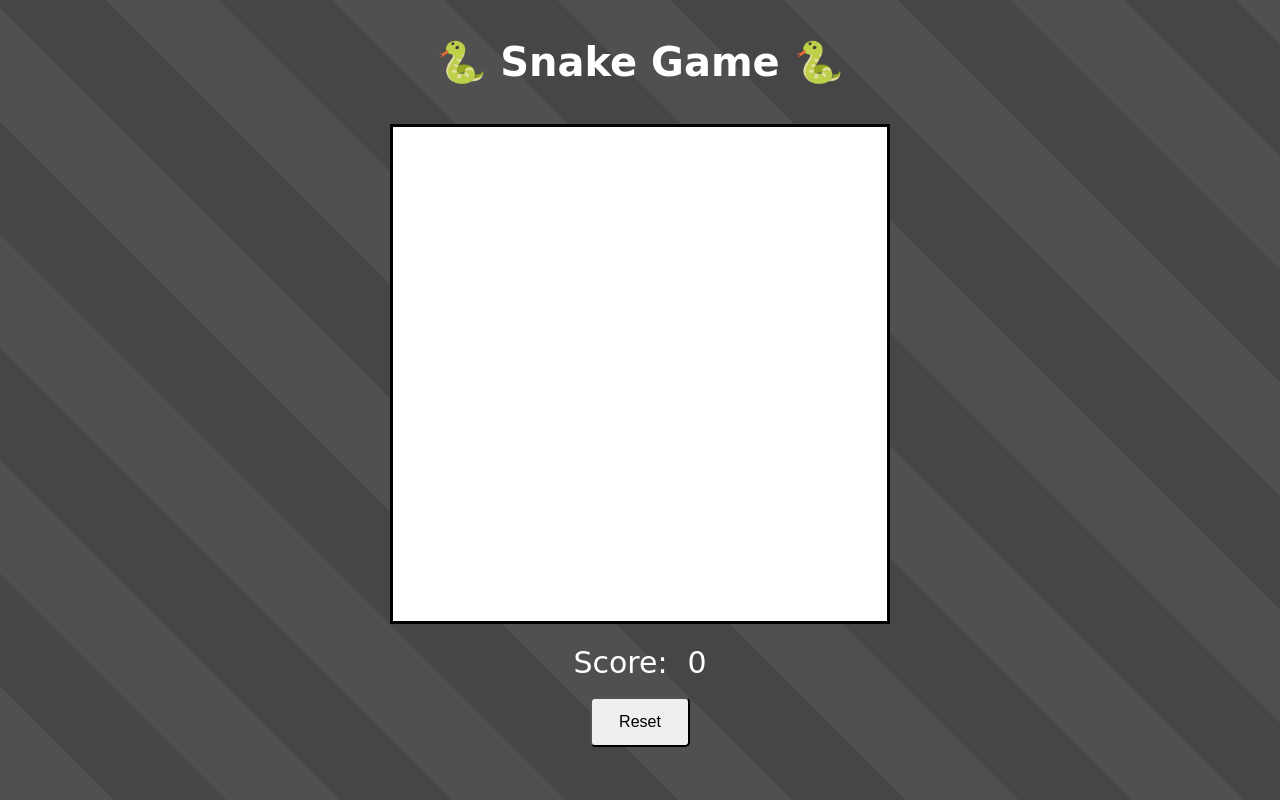
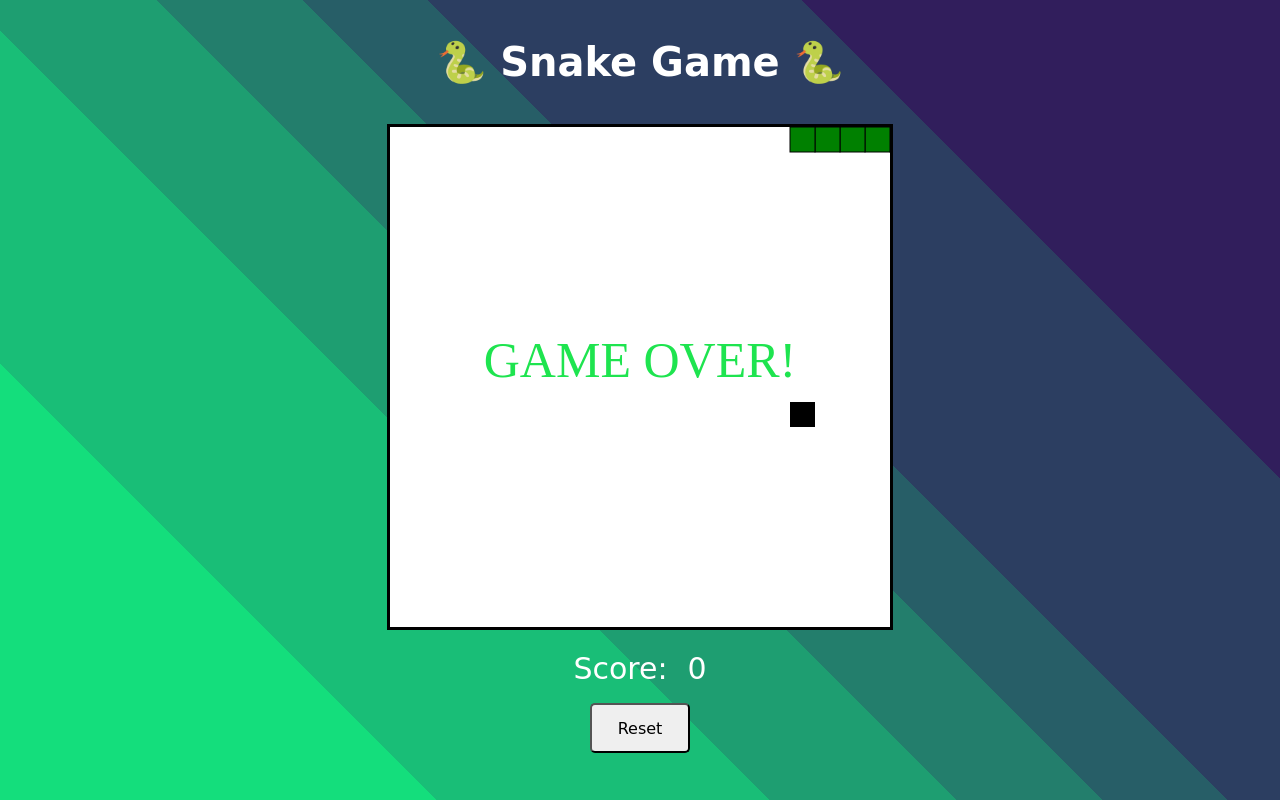
Before and after one commit to Diana2x/Snake-game, a plain HTML site: page index.html in a window 1280 px wide. Both pictures are taken after a click on the button "Reset". Drawn offline with Linux system fonts and the light colour scheme; a web font is replaced by a local one.

Commit message:
Added JS

```diff
--- a/index.html
+++ b/index.html
@@ -13,7 +13,7 @@
       <h1 class="gameTitle">🐍 Snake Game 🐍</h1>
     </div>
     <div id="gameContainer">
-      <canvas id="gameBoard"></canvas>
+      <canvas id="gameBoard" width="500px" height="500px"></canvas>
       <div id="score">
         <div>Score:</div>
         <div id="scoreNumber">0</div>
--- a/index.js
+++ b/index.js
@@ -0,0 +1,171 @@
+const gameBoard = document.querySelector("#gameBoard");
+const ctx = gameBoard.getContext("2d");
+const scoreText = document.querySelector("#scoreNumber");
+const resetBtn = document.querySelector("#resetBtn");
+const gameWidth = gameBoard.width;
+const gameHeight = gameBoard.height;
+const boardBackground = "white";
+const snakeColor = "green";
+const snakeBorder = "black";
+const foodColor = "black";
+const unitSize = 25;
+let running = false;
+let xVelocity = unitSize;
+let yVelocity = 0;
+let foodX;
+let foodY;
+let score = 0;
+let snake = [
+  { x: unitSize * 4, y: 0 },
+  { x: unitSize * 3, y: 0 },
+  { x: unitSize * 2, y: 0 },
+  { x: unitSize, y: 0 },
+  { x: 0, y: 0 },
+];
+
+window.addEventListener("keydown", changeDirection);
+resetBtn.addEventListener("click", resetGame);
+
+gameStart();
+
+function gameStart() {
+  running = true;
+  scoreText.textContent = score;
+  createFood();
+  drawFood();
+  nextTick();
+}
+
+function nextTick() {
+  if (running) {
+    setTimeout(() => {
+      clearBoard();
+      drawFood();
+      moveSnake();
+      drawSnake();
+      checkGameOver();
+      nextTick();
+    }, 75);
+  } else {
+    displayGameOver();
+  }
+}
+
+function clearBoard() {
+  ctx.fillStyle = boardBackground;
+  ctx.fillRect(0, 0, gameWidth, gameHeight);
+}
+
+function createFood() {
+  function randomFood(min, max) {
+    const randNum =
+      Math.round((Math.random() * (max - min) + min) / unitSize) * unitSize;
+    return randNum;
+  }
+  foodX = randomFood(0, gameWidth - unitSize);
+  foodY = randomFood(0, gameWidth - unitSize);
+  console.log(foodX);
+}
+
+function drawFood() {
+  ctx.fillStyle = foodColor;
+  ctx.fillRect(foodX, foodY, unitSize, unitSize);
+}
+
+function moveSnake() {
+  const head = { x: snake[0].x + xVelocity, y: snake[0].y + yVelocity };
+  snake.unshift(head);
+
+  //if food is eaten
+  if (snake[0].x == foodX && snake[0].y == foodY) {
+    score += 1;
+    scoreText.textContent = score;
+    createFood();
+  } else {
+    snake.pop();
+  }
+}
+
+function drawSnake() {
+  ctx.fillStyle = snakeColor;
+  ctx.strokeStyle = snakeBorder;
+  snake.forEach((snakePart) => {
+    ctx.fillRect(snakePart.x, snakePart.y, unitSize, unitSize);
+    ctx.strokeRect(snakePart.x, snakePart.y, unitSize, unitSize);
+  });
+}
+
+function changeDirection(event) {
+  const keyPressed = event.keyCode;
+  const LEFT = 37;
+  const UP = 38;
+  const RIGHT = 39;
+  const DOWN = 40;
+
+  const goingUp = yVelocity == -unitSize;
+  const goingDown = yVelocity == unitSize;
+  const goingLeft = xVelocity == -unitSize;
+  const goingRight = xVelocity == unitSize;
+
+  switch (true) {
+    case keyPressed == LEFT && !goingRight:
+      xVelocity = -unitSize;
+      yVelocity = 0;
+      break;
+    case keyPressed == UP && !goingDown:
+      xVelocity = 0;
+      yVelocity = -unitSize;
+      break;
+    case keyPressed == RIGHT && !goingLeft:
+      xVelocity = unitSize;
+      yVelocity = 0;
+      break;
+    case keyPressed == DOWN && !goingUp:
+      xVelocity = 0;
+      yVelocity = unitSize;
+      break;
+  }
+}
+
+function checkGameOver() {
+  switch (true) {
+    case snake[0].x < 0:
+      running = false;
+      break;
+    case snake[0].x >= gameWidth:
+      running = false;
+      break;
+    case snake[0].y < 0:
+      running = false;
+      break;
+    case snake[0].y >= gameHeight:
+      running = false;
+      break;
+  }
+  for (let i = 1; i < snake.length; i += 1) {
+    if (snake[i].x == snake[0].x && snake[i].y == snake[0].y) {
+      running = false;
+    }
+  }
+}
+function displayGameOver() {
+  ctx.font = "50px Tilt Neon";
+  ctx.fillStyle = "rgba(30, 228, 79)";
+  ctx.textAlign = "center";
+  ctx.backgroundColor = "white";
+  ctx.fillText("GAME OVER!", gameWidth / 2, gameHeight / 2);
+  running = false;
+}
+function resetGame() {
+  score = 0;
+  xVelocity = unitSize;
+  yVelocity = 0;
+  snake = [
+    { x: unitSize * 4, y: 0 },
+    { x: unitSize * 3, y: 0 },
+    { x: unitSize * 2, y: 0 },
+    { x: unitSize, y: 0 },
+    { x: 0, y: 0 },
+  ];
+  gameStart();
+}
--- a/style.css
+++ b/style.css
@@ -2,12 +2,22 @@
 
 :root {
   --font-family: "Tilt Neon", cursive, Arial, Helvetica, sans-serif;
-  --background-color: repeating-linear-gradient(
+  --background-color: linear-gradient(
     45deg,
-    rgb(80, 80, 80) 0px,
-    rgb(80, 80, 80) 80px,
-    rgb(70, 70, 70) 80px,
-    rgb(70, 70, 70) 160px
+    rgb(20, 222, 124) 0%,
+    rgb(20, 222, 124) 21%,
+    rgb(25, 190, 119) 21%,
+    rgb(25, 190, 119) 37%,
+    rgb(30, 158, 113) 37%,
+    rgb(30, 158, 113) 46%,
+    rgb(35, 126, 108) 46%,
+    rgb(35, 126, 108) 53%,
+    rgb(39, 94, 103) 53%,
+    rgb(39, 94, 103) 59%,
+    rgb(44, 62, 97) 59%,
+    rgb(44, 62, 97) 77%,
+    rgb(49, 30, 92) 77%,
+    rgb(49, 30, 92) 100%
   );
 }
 
@@ -36,8 +46,6 @@ html {
 }
 
 #gameBoard {
-  width: 500px;
-  height: 500px;
   border: 3px solid black;
   background-color: white;
 }
@@ -58,4 +66,5 @@ html {
   border-radius: 5px;
   font-size: 1.6rem;
   cursor: pointer;
+  font-family: var(--font-family);
 }
```
